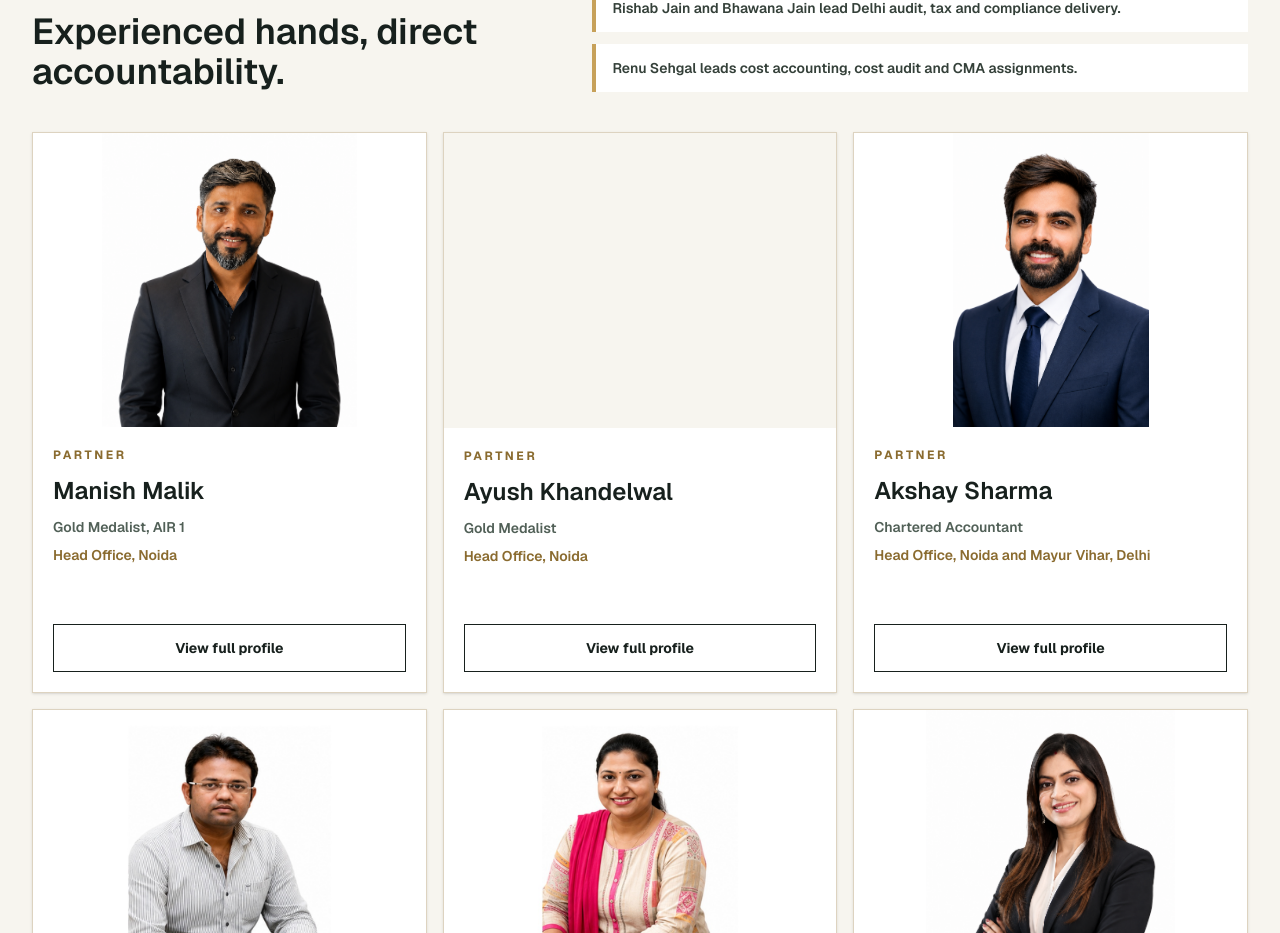
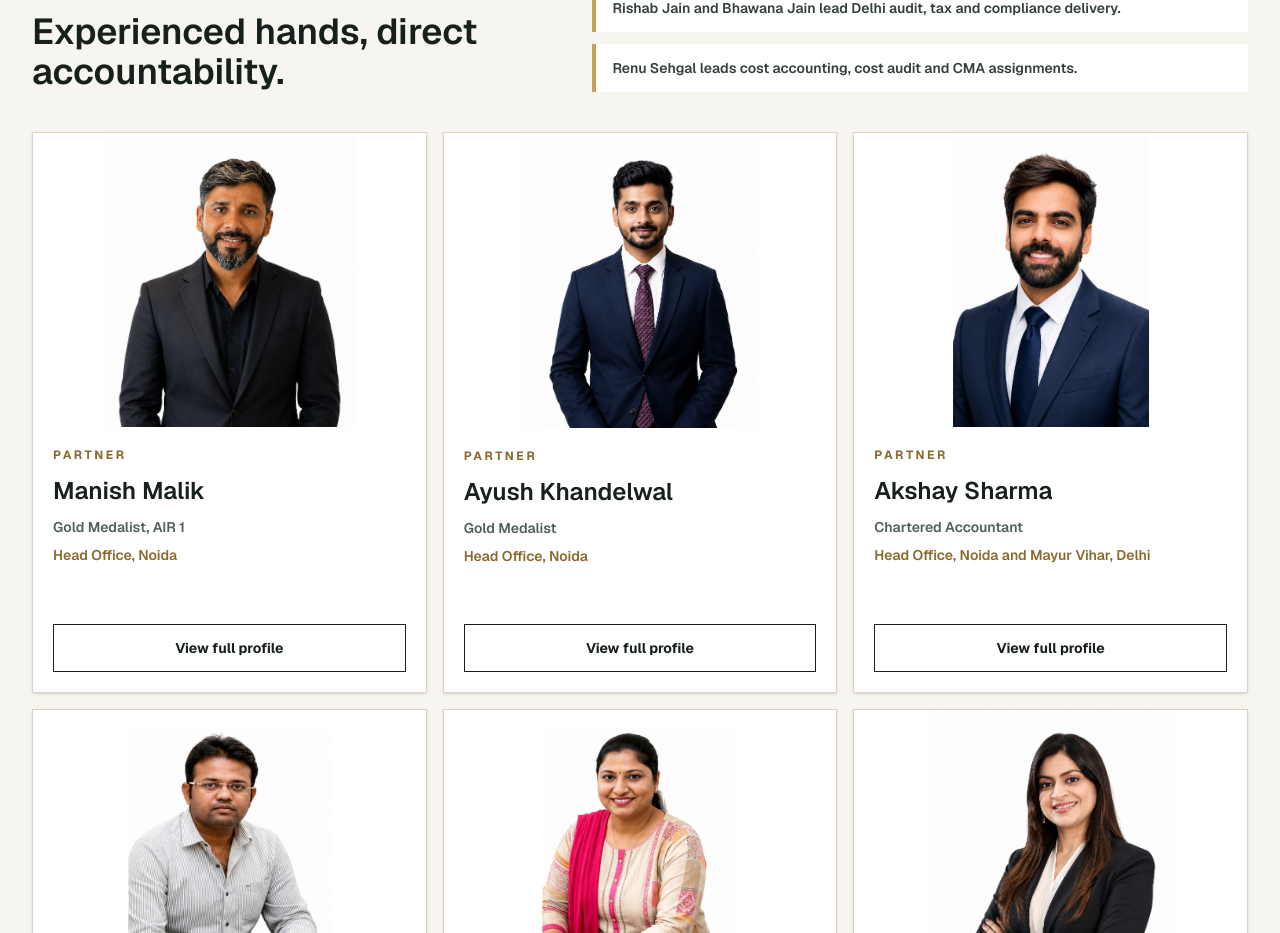
Before and after one commit to umvdigitalsolutions/bram, a Next.js app: page /about in a window 1280 px wide. Shown: the part 1090-2023 px from the top of the page. Built offline with nearby package versions, Linux system fonts and the light colour scheme.

Commit message:
Add Ayush profile image

```diff
--- a/app/about/AboutClient.jsx
+++ b/app/about/AboutClient.jsx
@@ -27,7 +27,8 @@ const partners = [
       "Works across audit execution, GST compliance, accounting systems, tax documentation, and client coordination for recurring finance operations.",
     profile:
       "Ayush supports the Noida leadership desk with a practical blend of audit, tax and recurring compliance oversight. He helps convert technical requirements into clear work plans, document lists and delivery timelines for business clients.",
-    image: null,
+    image: "/partners/ayush.png",
+    imageClass: "object-contain object-top",
   },
   {
     name: "Akshay Sharma",
```
Also changed, not shown: public/partners/ayush.png (added).
